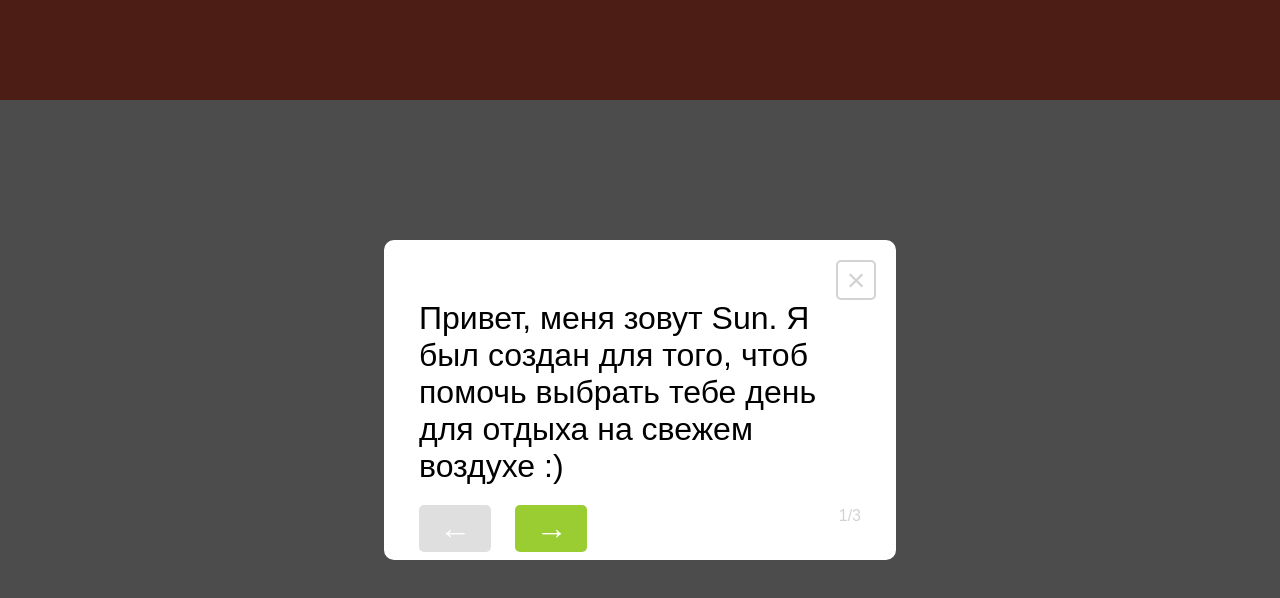
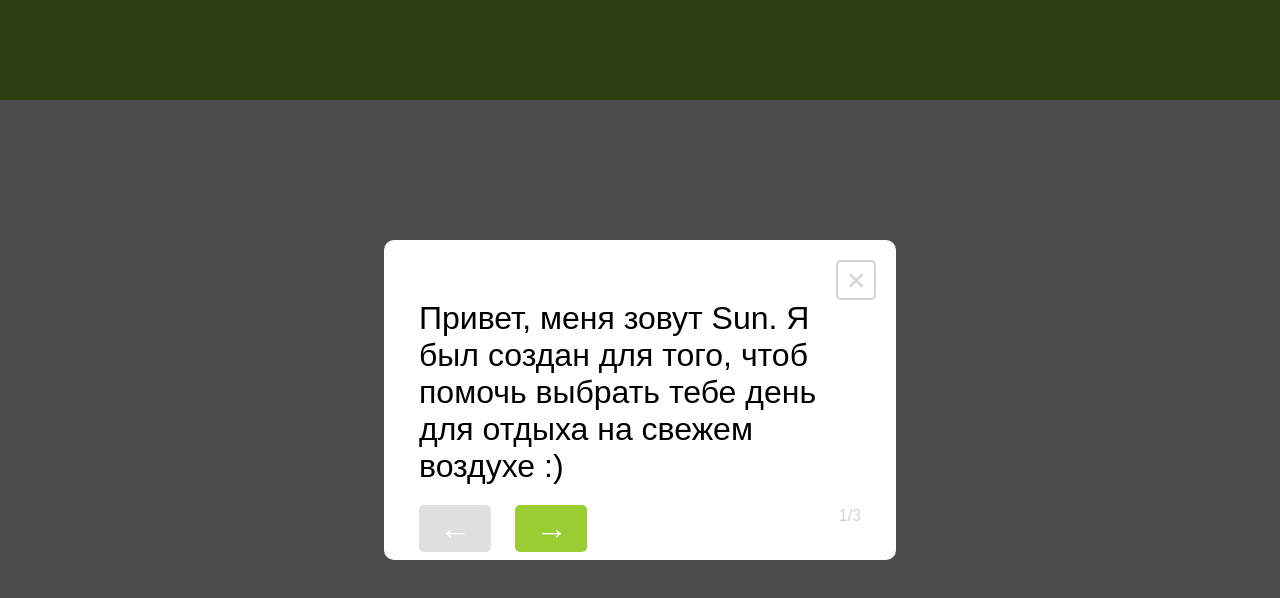
Before and after one commit to zeVACa/weather, a plain HTML site: page index.html in a window 1280 px wide. Drawn offline with Linux system fonts and the light colour scheme.

Commit message:
creatin branch for test

```diff
--- a/css/main.css
+++ b/css/main.css
@@ -10,7 +10,7 @@
 
 header {
    height: 100px;
-   background: tomato;
+   background: yellowgreen;
 }
 
 
```
